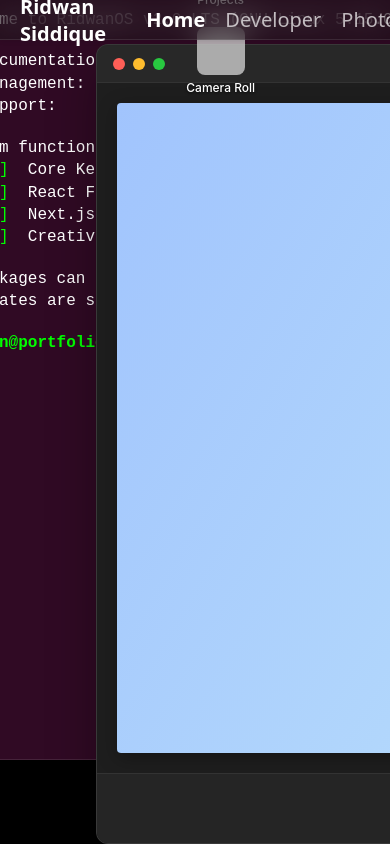
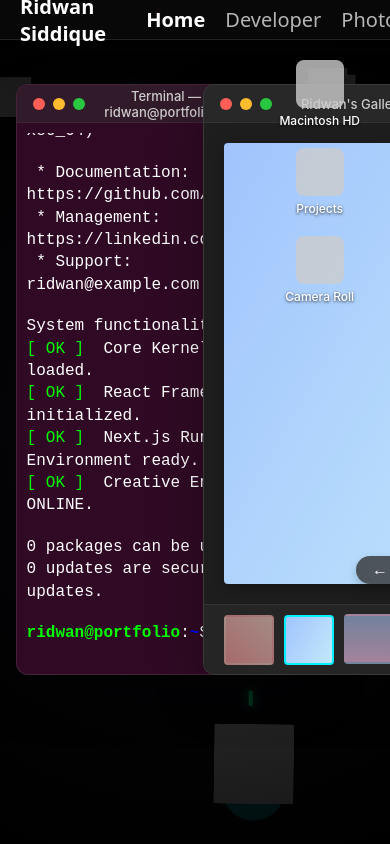
Before and after one commit to RidwanSiddique/dual-portfolio, a Next.js app: page / in a window 390 px wide. Built offline with nearby package versions, Linux system fonts and the light colour scheme.

Commit message:
feat: Implement responsive sizing and positioning for `PhotoLandingWindow` and `TerminalLandingWindow` with `minWidth` and `minHeight` styles.

```diff
--- a/src/components/desktop/PhotoLandingWindow.tsx
+++ b/src/components/desktop/PhotoLandingWindow.tsx
@@ -47,12 +47,12 @@ export function PhotoLandingWindow() {
     return (
         <MacWindow
             title="Ridwan's Gallery"
-            width={1000}
-            height={800}
-            x="50%"
-            y="30%"
+            width="44vw" // Responsive width
+            height="70vh" // Responsive height
+            x="52%" // Positioned to right half
+            y="10%"
             // Removed global onClick navigation
-            style={{ cursor: 'default', background: '#222', overflow: 'hidden' }}
+            style={{ cursor: 'default', background: '#222', overflow: 'hidden', minWidth: '300px', minHeight: '300px' }}
             onMouseEnter={() => setIsHovered(true)}
             onMouseLeave={() => setIsHovered(false)}
         >
--- a/src/components/desktop/TerminalLandingWindow.tsx
+++ b/src/components/desktop/TerminalLandingWindow.tsx
@@ -56,12 +56,12 @@ export function TerminalLandingWindow() {
     return (
         <MacWindow
             title="Terminal — ridwan@portfolio: ~"
-            width={1000}
-            height={800}
-            x="10%"
-            y="20%"
+            width="44vw"
+            height="70vh"
+            x="4%"
+            y="10%"
             // Removed default onClick to make button exclusive
-            style={{ cursor: 'text', background: '#300a24' }} // Ubuntu terminal bg color
+            style={{ cursor: 'text', background: '#300a24', minWidth: '300px', minHeight: '300px' }} // Ubuntu terminal bg color
         >
             <div style={{
                 position: 'relative',
```
